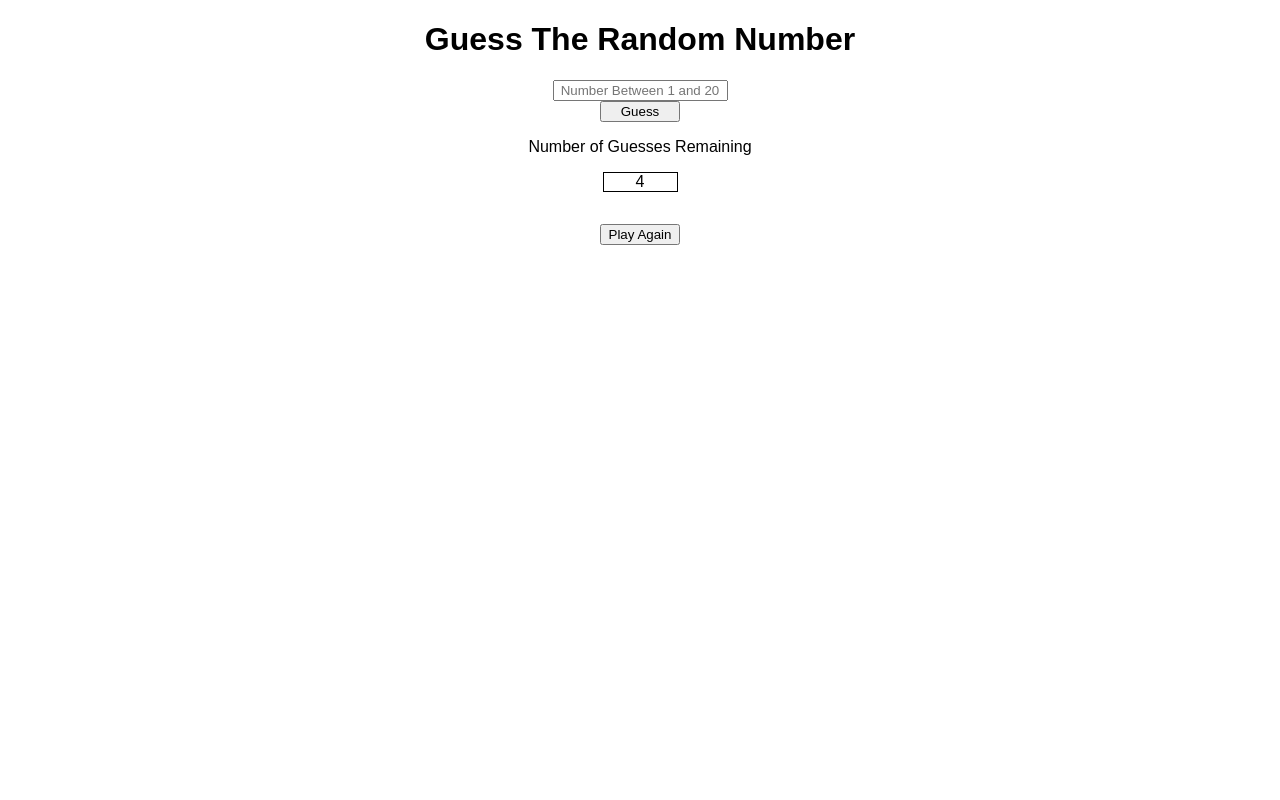
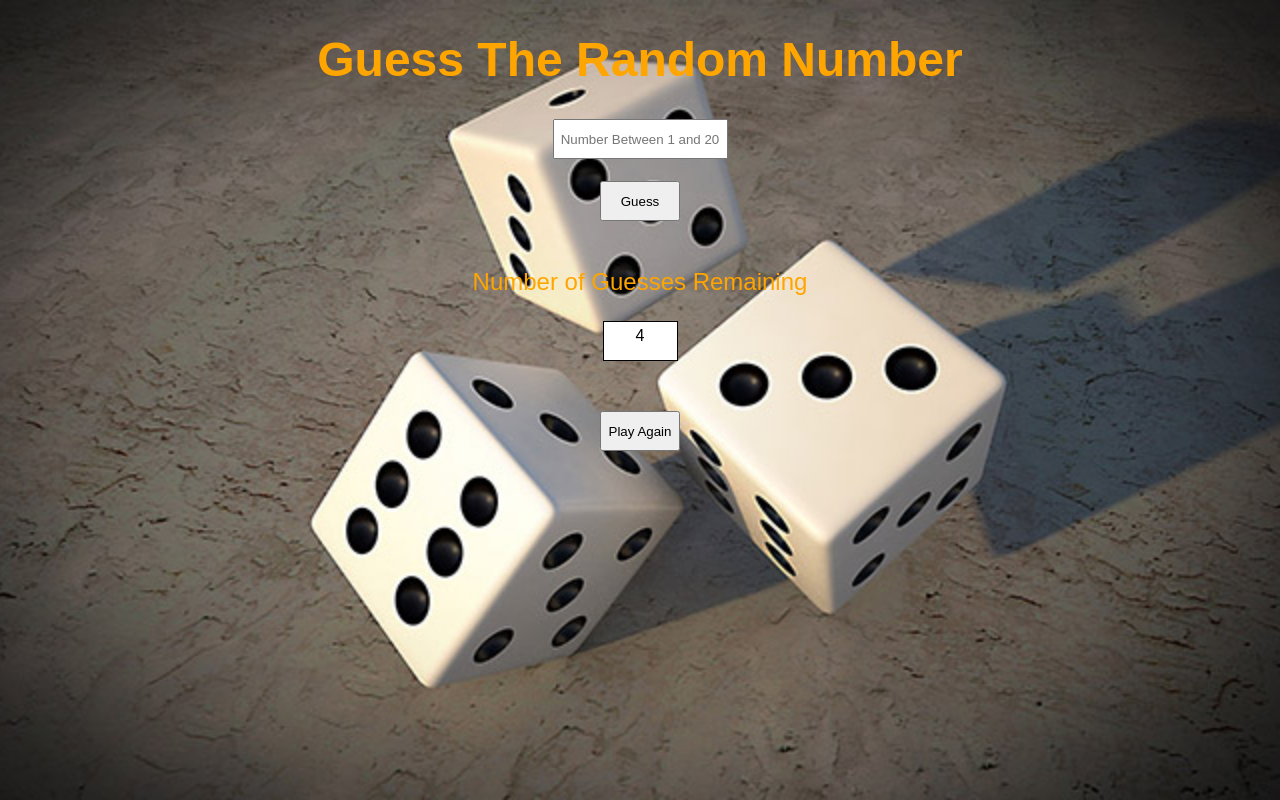
Before and after one commit to ajoy267/lab-01-guess-number, a website: page index.html in a window 1280 px wide. Drawn offline with Linux system fonts and the light colour scheme; a web font is replaced by a local one.

Commit message:
added background image

```diff
--- a/styles/style.css
+++ b/styles/style.css
@@ -1,5 +1,13 @@
 * {
     font-family: 'Yaldevi', sans-serif;
+}
+
+body {
+    background-image: url('../assets/random-numbers-dice.jpeg');
+    background-position: center;
+    background-size: cover;
+    background-repeat: no-repeat;
+    color: black;
 }
 
 header, main, footer {
@@ -14,19 +22,38 @@ h1, p {
     justify-content: center;
     align-items: center;
     flex-direction: column;
+    color: orange;
 }
 
 input {
     width: 175px;
+    height: 40px;
     text-align: center;
 }
 
 span {
     border: 1px solid black;
     width: 75px;
+    height: 40px;
     text-align: center;
+    padding-top: 5px;
+    background-color: white;
 }
 
 button {
     width: 80px;
+    height: 40px;
 }
+
+#guess-button {
+    margin: 22px;
+}
+
+h1 {
+    font-size: 3rem;
+}
+
+p {
+    margin: 25px;
+    font-size: 1.5rem;
+}
```
Also changed, not shown: assets/random-numbers-dice.jpeg (added).
